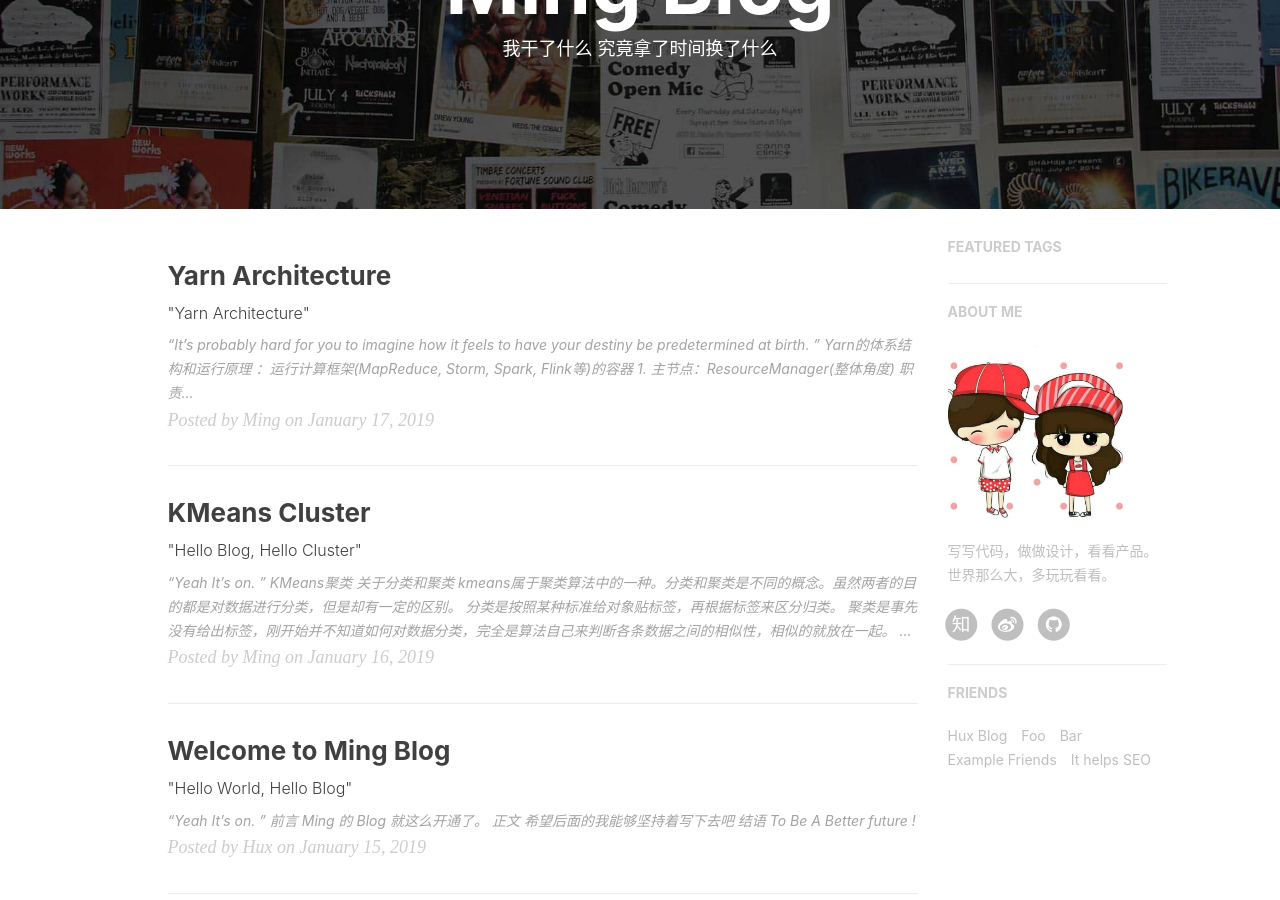
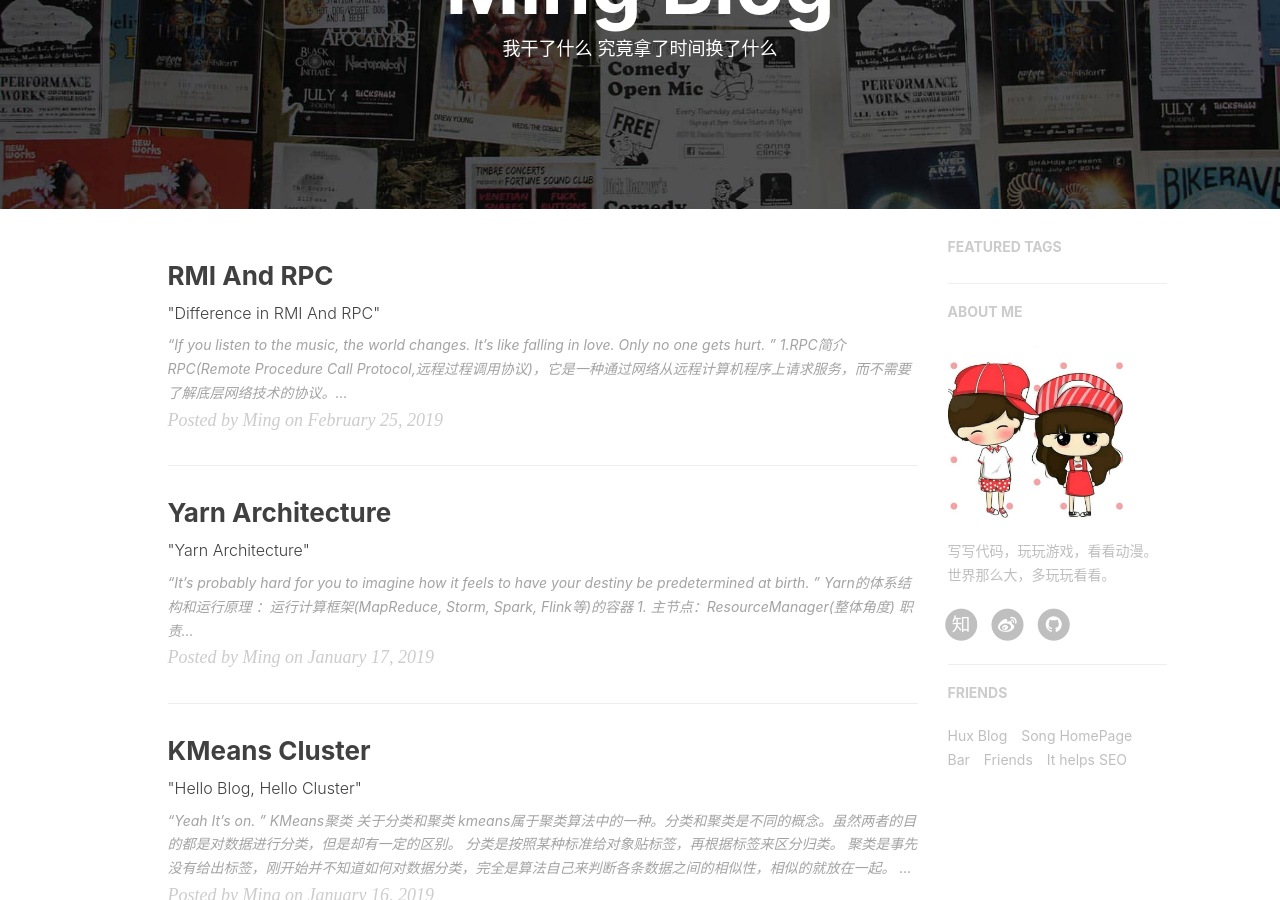
Before and after one commit to genggao110/genggao110.github.io, a Jekyll site: the page built from index.html, in a window 1280 px wide and 900 px high, scrolled down 209 px. Built offline with Jekyll 4.4.1, drawn with Linux system fonts in a browser that asks for light colours; nearby versions of some CDN libraries; the list of posts is cut into pages by our own code; comment, search, counter and statistics services are not loaded; some of the changed lines change nothing that is shown.

Commit message:
commit page

```diff
--- a/_config.yml
+++ b/_config.yml
@@ -77,7 +77,7 @@ ga_domain: auto
 
 # Sidebar settings
 sidebar: true                           # whether or not using Sidebar.
-sidebar-about-description: "写写代码，做做设计，看看产品。世界那么大，多玩玩看看。"
+sidebar-about-description: "写写代码，玩玩游戏，看看动漫。世界那么大，多玩玩看看。"
 sidebar-avatar: /img/avatar-hux.jpg      # use absolute URL, seeing it's used in both `/` and `/about/`
 
 
@@ -99,13 +99,13 @@ friends: [
         title: "Hux Blog",
         href: "http://huangxuan.me"
     },{
-        title: "Foo",
-        href: "#"
+        title: "Song HomePage",
+        href: "https://suilandcoder.github.io"
     },{
         title: "Bar",
         href: "#"
     },{
-        title: "Example Friends",
+        title: "Friends",
         href: "#"
     },{
         title: "It helps SEO",
--- /dev/null
+++ b/_posts/2019-02-25-rpc-rmi-intro.markdown
@@ -0,0 +1,80 @@
+---
+layout:      post
+title:       "RMI And RPC"
+subtitle:    " \"Difference in RMI And RPC\""
+date:        2019-02-25 22:14:37
+author:      "Ming"
+header-img:  "img/post-bg-2019.jpg"
+tags:
+    - JAVA
+    - Architecture
+---
+
+> “If you listen to the music, the world changes. It's like falling in love. Only no one gets hurt. ”
+
+### 1.RPC简介
+
+RPC(Remote Procedure Call Protocol,远程过程调用协议)，它是一种通过网络从远程计算机程序上请求服务，而不需要了解底层网络技术的协议。
+
+![RPC示意图](https://ws1.sinaimg.cn/large/005CDUpdgy1g0iokb7r7nj31440nyn0d.jpg)
+
+RPC采用客户机/服务器模式。请求程序就是一个客户机，而服务提供程序就是一个服务器。首先，客户机调用进程发送一个有进程参数的调用信息到服务进程，然后等待应答信息。在服务器端，进程保持睡眠状态直到调用信息到达为止。当一个调用信息到达，服务器获得进程参数，计算结果，发送答复信息，然后等待下一个调用信息，最后，客户端调用进程接收答复信息，获得进程结果，然后调用执行继续进行。
+
+一次RPC调用的过程大概有10步：
+- 执行客户端调用语句，传送参数
+- 调用本地系统发送网络消息
+- 消息传送到远程主机
+- 服务器得到消息并取得参数
+- 根据调用请求以及参数执行远程过程(服务)
+- 执行过程完毕，将结果返回服务器句柄
+- 服务器句柄返回结果，调用远程主句的系统网络服务发送结果
+- 消息传回本地主机
+- 客户端句柄由本地主机的网络服务接收消息
+- 客户端接收到调用语句返回的结果数据
+
+**RPC框架的实现思路：**
+1. 通信模型：假设通信的为A机器与B机器，A与B之间有通信模型，在Java中一般基于BIO或NIO；
+2. 过程(服务)定位：使用给定的通信方式，与确定IP与端口及方法名称确定具体的过程和方法；
+3. 远程代理对象：本地调用的方法(服务)其实是远程方法的本地代理，因此可能需要一个远程代理对象，对于JAVA而言，远程代理对象可以使用JAVA的动态对象实现，封装了调用远程方法调用；
+4. 序列化，将对象名称、方法名称、参数等对象信息进行网络传输需要转换为二进制传输，这里可能需要不同的序列化技术方案。如：protobuf，Arvo等。
+
+
+### 2.RMI简介
+
+RMI(Remote Method Invocation, 远程方法调用)。能够让在客户端JAVA虚拟机上的对象像调用本地对象一样调用服务器端JAVA虚拟机中的对象上的方法。
+
+**实现原理**
+客户端只与代表远程主机中对象的Stub对象进行通信，丝毫不知道Server的存在。客户端只是调用Stub对象中的本地方法，Stub对象是一个本地对象，它实现了远程对象向外暴露的接口，也就是说它的方法和远程对象暴露的方法的签名是相同的。客户端认为它是调用远程对象的方法，实际上是调用Stub对象中的方法。**可以理解为Stub对象是远程对象在本地的一个代理**,当客户端调用方法的时候，Stub对象会将通过网络传递给远程对象。
+
+![RMI](https://ws1.sinaimg.cn/large/005CDUpdly1g0izl6mcl6j308k06rq2w.jpg)
+
+RMI调用流程：
+1. 客户端调用客户端辅助对象Stub上的方法；
+2. 客户端辅助对象Stub打包调用信息(变量，方法名),通过网络发送给服务器端辅助对象skeleton;
+3. 服务器辅助对象skeleton将客户端辅助对象发送过来的信息解包，找出真正被调用的方法以及该方法所在对象;
+4. 调用真正服务对象上的真正方法，并将结果返回给服务器端辅助对象skeleton;
+5. 服务器端辅助对象将结果打包，发送给客户端辅助对象Stub;
+6. 客户端辅助对象将返回值解包，返回给调用者;
+7. 客户获得返回值。
+
+### 3.两者区别
+
+#### 1.方法调用方式不同
+
+**RMI中是通过在客户端的Stub对象作为远程接口进行远程方法的调用。每个远程方法都具有方法签名**。如果一个方法在服务器上执行，但是没有相匹配的签名被添加到这个远程接口(stub)上，那么这个新方法就不能被RMI客户方所调用。
+
+**RPC中是通过网络服务协议向远程主机发送请求**，请求包含了一个参数集和一个文本值，通常形成“classname.methodname(参数集)”的形式。RPC远程主机就去搜索与之相匹配的类和方法，找到后就执行方法并把结果编码，通过网络协议发回。
+
+#### 2. 适用范围不同
+RMI只用于Java；
+
+RPC是网络服务协议，与操作系统和语言无关。
+
+#### 3.调用结果的返回形式不同：
+
+Java是面向对象的，所以RMI的调用结果可以是对象类型或者基本数据类型；
+
+RMI的结果统一由外部数据表示 (External Data Representation, XDR) 语言表示，这种语言抽象了字节序类和数据类型结构之间的差异。
+
+
+**Just Keep Going !**
```
Also changed, not shown: img/post-bg-2019.jpg (added).
